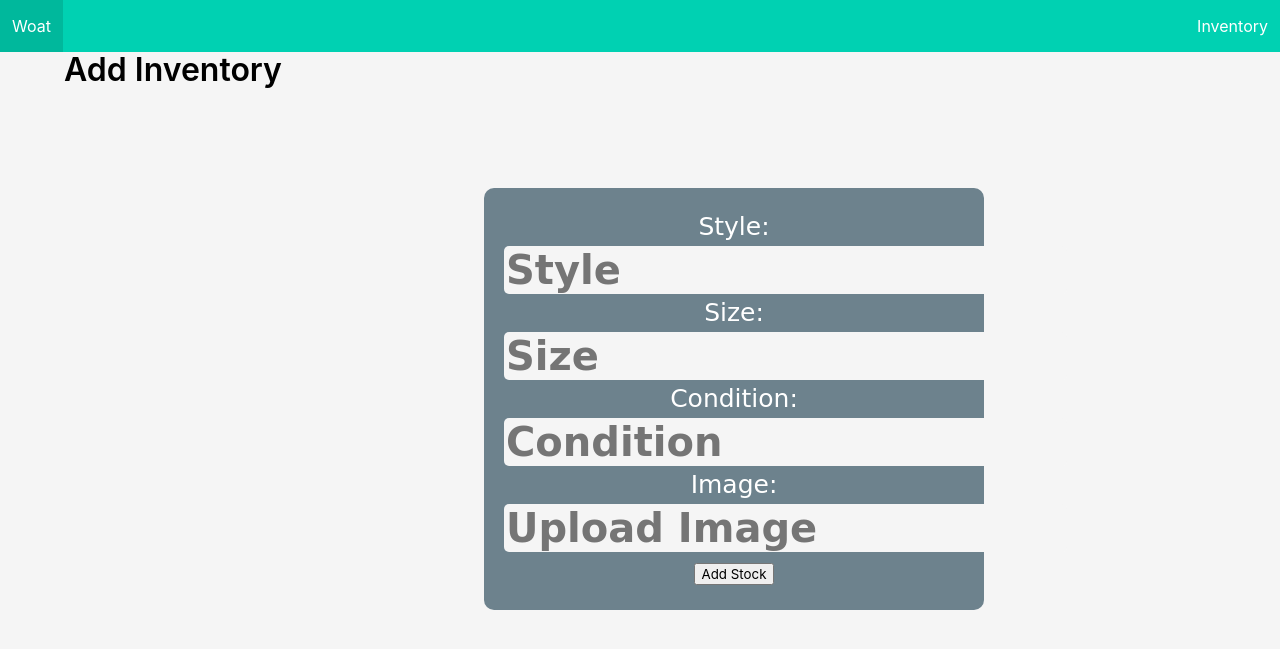
After one commit to justnyc187/woatCap_django, a Django app: page /inventory/new in a window 1280 px wide. The commit adds this page. Shown: the top 649 px of the page. Run offline with Django 3.2, Linux system fonts and the light colour scheme.

Commit message:
added create route, and css

```diff
--- a/main_app/models.py
+++ b/main_app/models.py
@@ -7,7 +7,7 @@ class Sneaker(models.Model):
 
     name = models.CharField(max_length=100)
     image = models.CharField(max_length=550)
-    size = models.TextField(max_length=15)
+    size = models.CharField(max_length=15)
 
     def __str__(self):
         return self.name
--- a/main_app/static/styles/main.css
+++ b/main_app/static/styles/main.css
@@ -34,3 +34,32 @@ h1{
 p {
   font-size: 12px;
 }
+.title{
+  color: black;
+}
+
+.new-div{
+    text-align: center;
+    background-color:rgb(109, 130, 141);
+    padding: 75px;
+    border-radius: 5px;
+    margin-top: 100px;
+    padding-top: 100px;
+    margin-left: 420px;
+    width: 500px;
+    padding: 20px;
+    font-family: 'Permanent Marker', cursive;
+    font-size: 25px;
+    border-radius: 10px;
+    border-color: whitesmoke;
+}
+
+.new-input{
+    border: none;
+    background-color: whitesmoke;
+    font-family: 'Shadows Into Light', cursive;
+    font-size: 40px;
+    color: rgb(52, 66, 73);
+    font-weight: bold;
+    border-radius: 5px;
+}
--- /dev/null
+++ b/main_app/templates/inventory_create.html
@@ -0,0 +1,33 @@
+{% extends 'base.html' %} {% block content %}
+<h1 class="title">Add Inventory</h1>
+
+
+
+    <div class="new-div">
+        <form method="post">
+
+            {% csrf_token %}
+
+            Style: <input class="new-input" required type="text" name="style" placeholder="Style">
+            Size: <input class="new-input" required type="text" name="size" placeholder="Size">
+            Condition: <input class="new-input" required type="text" name="condition" placeholder="Condition">
+            Image: <input class="new-input" type="text" placeholder="Upload Image" name="image" accept="image/png, image/jpeg">
+
+            <input class="new-btn" type="submit" value="Add Stock">
+
+        </form>
+    </div>
+
+<!-- <form method="post">
+
+    {% csrf_token %}
+
+    {{form.as_p}}
+
+    <input type="submit" value="Submit" />
+</form> -->
+
+
+
+
+{% endblock %}
--- a/main_app/urls.py
+++ b/main_app/urls.py
@@ -3,5 +3,6 @@ from . import views
 
 urlpatterns = [
     path('', views.Home.as_view(), name="home"),
-    path('inventory/', views.InventoryList.as_view(), name="inventory_list")
+    path('inventory/', views.InventoryList.as_view(), name="inventory_list"),
+    path('inventory/new', views.InventoryCreate.as_view(), name="inventory_create")
 ]
--- a/main_app/views.py
+++ b/main_app/views.py
@@ -1,7 +1,10 @@
 from django.shortcuts import render
 from django.views import View
+from django.views.generic.base import TemplateView
+from django.views.generic.edit import CreateView
 from django.http import HttpResponse
-from django.views.generic.base import TemplateView
+
+#import models
 from .models import Sneaker
 
 # Create your views here.
@@ -16,5 +19,18 @@ class InventoryList(TemplateView):
 
     def get_context_data(self, **kwargs):
         context = super().get_context_data(**kwargs)
-        context["sneakers"] = Sneaker.objects.all()
+        name_query = self.request.GET.get("name")
+        if name_query != None:
+            context["sneakers"] = Sneaker.objects.filter(name__icontains=name_query)
+            context["header"] = f"Searching for {name_query}"
+        else:
+            context["sneakers"] = Sneaker.objects.all()
+            context["header"] = "Woat Inventory"
         return context
+
+
+class InventoryCreate(CreateView):
+        model = Sneaker
+        fields = ['name', 'image', 'size']
+        template_name = "inventory_create.html"
+        success_url = "/inventory/"
```
Also changed, not shown: main_app/templates/inventory_list.html (+19 -1 lines).
